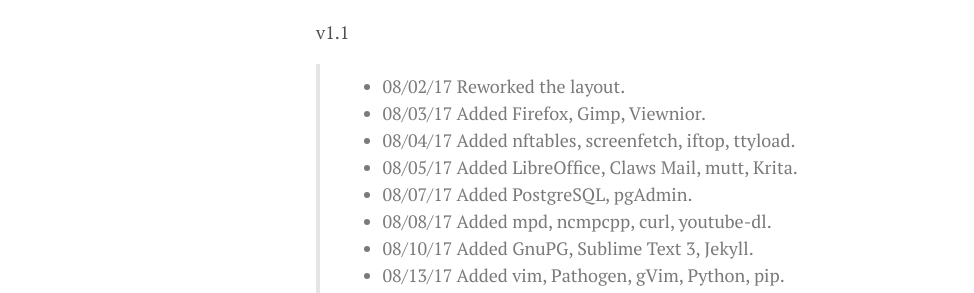
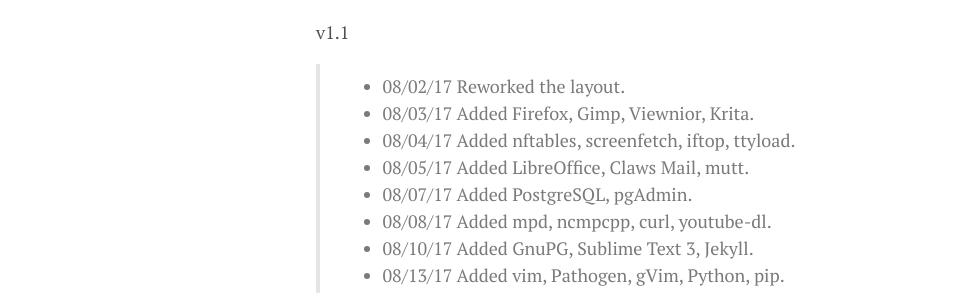
Before and after one commit to lgeurts/lgeurts.github.io, a Jekyll site: the page built from _posts/2017-07-11-bunsenlabs-linux-setup-notes-for dell-inspiron-6000.md, in a window 1280 px wide and 900 px high, scrolled down 1078 px. Shown: the part 159-452 px from the top of the window, without its empty margins (0-974 px from the left). Built offline with Jekyll 4.4.1, drawn with Linux system fonts in a browser that asks for light colours; nearby versions of some CDN libraries; comment, search, counter and statistics services are not loaded.

```diff
--- a/_posts/2017-07-11-bunsenlabs-linux-setup-notes-for dell-inspiron-6000.md
+++ b/_posts/2017-07-11-bunsenlabs-linux-setup-notes-for dell-inspiron-6000.md
@@ -27,9 +27,9 @@
 
 v1.1
 > * 08/02/17 Reworked the layout.
-> * 08/03/17 Added Firefox, Gimp, Viewnior.
+> * 08/03/17 Added Firefox, Gimp, Viewnior, Krita.
 > * 08/04/17 Added nftables, screenfetch, iftop, ttyload.
-> * 08/05/17 Added LibreOffice, Claws Mail, mutt, Krita.
+> * 08/05/17 Added LibreOffice, Claws Mail, mutt.
 > * 08/07/17 Added PostgreSQL, pgAdmin.
 > * 08/08/17 Added mpd, ncmpcpp, curl, youtube-dl.
 > * 08/10/17 Added GnuPG, Sublime Text 3, Jekyll.
```
